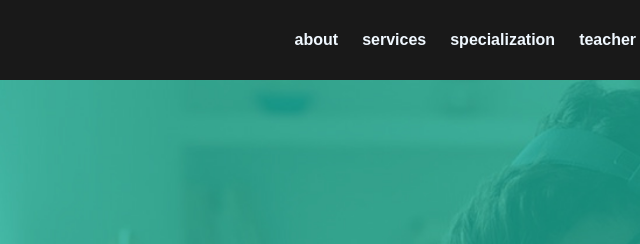
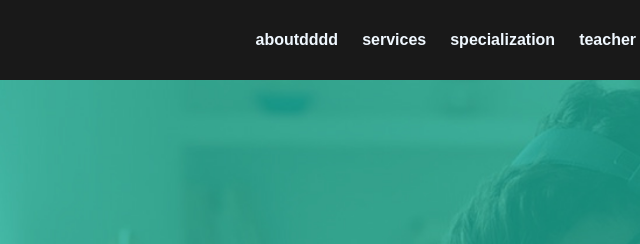
Before and after one commit to MustafaAlSatuf/Task3_2, a plain HTML site: page index.html in a window 1280 px wide. Shown: the top 244 px of the page, 280-920 px from the left. Drawn offline with Linux system fonts and the light colour scheme.

Commit message:
fix about

```diff
--- a/index.html
+++ b/index.html
@@ -16,7 +16,7 @@
             <img src="./assets/img/logo.png" alt="logo" class="logo">
 
             <ul class="ul-nav">
-                <li><a href="#">about</a></li>
+                <li><a href="#">aboutdddd</a></li>
                 <li><a href="#">services</a></li>
                 <li><a href="#">specialization</a></li>
                 <li><a href="#">teacher</a></li>
```
